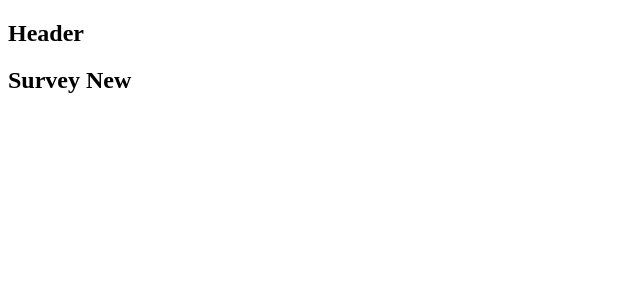
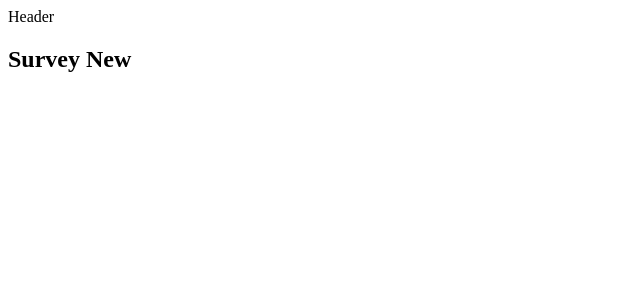
Before and after one commit to kinny94/survey-provider, a React (Create React App) app in the folder client/: page /surveys/new in a window 1280 px wide. Shown: the top 300 px of the page, without its empty margins (0-640 px from the left). Built offline with nearby package versions, Linux system fonts and the light colour scheme.

Commit message:
Added materialize css

```diff
--- a/client/package.json
+++ b/client/package.json
@@ -8,6 +8,7 @@
 		}
 	},
 	"dependencies": {
+		"materialize-css": "^0.100.2",
 		"react": "^16.2.0",
 		"react-dom": "^16.2.0",
 		"react-redux": "^5.0.6",
--- a/client/src/components/App.js
+++ b/client/src/components/App.js
@@ -1,7 +1,8 @@
 import React from 'react';
 import { BrowserRouter, Route } from 'react-router-dom';
 
-const Header = () => <h2>Header</h2>;
+import Header from './Header';
+
 const Dashboard = () => <h2>Dashboard</h2>;
 const SurveyNew = () => <h2>Survey New</h2>;
 const Landing = () => <h2>Landing</h2>;
--- /dev/null
+++ b/client/src/components/Header.js
@@ -0,0 +1,13 @@
+import React, { Component } from 'react';
+
+class Header extends Component {
+    render(){
+        return (
+            <div>
+                Header
+            </div>
+        );
+    }
+}
+
+export default Header;
```
Also changed, not shown: 1 other file (tests, documents, lock files or other folders).
